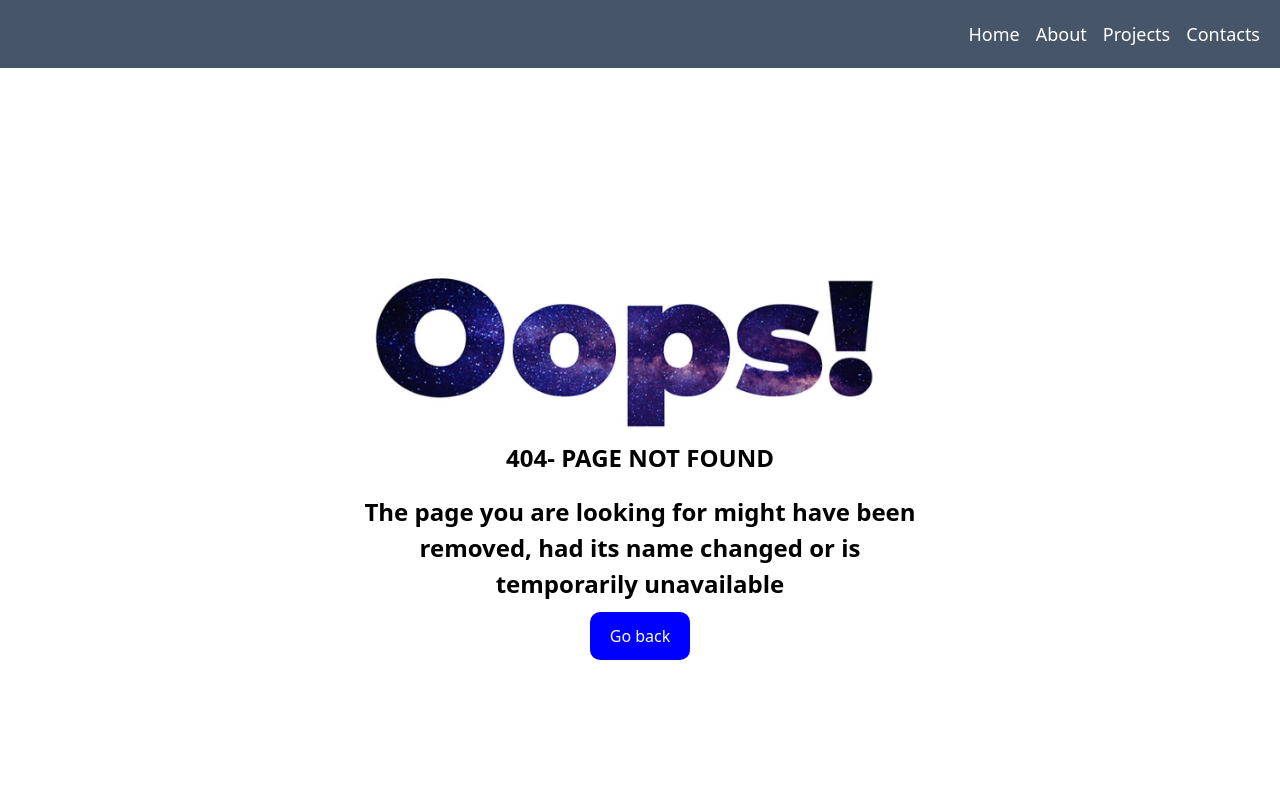
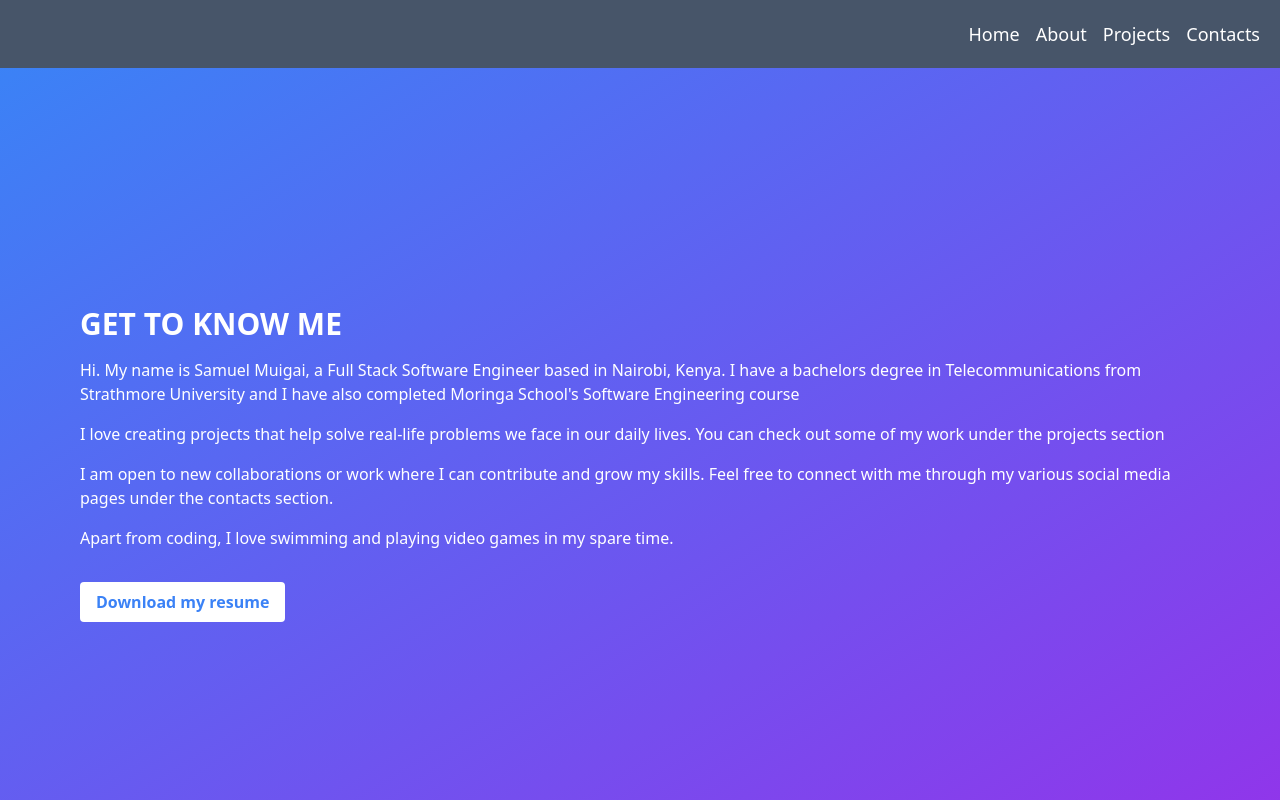
Before and after one commit to Ndungu-Muigai/new-portfolio, a React (Create React App) app: page /about in a window 1280 px wide. Shown: the top 800 px of the page. Built offline with nearby package versions, Linux system fonts and the light colour scheme.

Commit message:
Created and styled the about me section

```diff
--- a/src/App.css
+++ b/src/App.css
@@ -6,7 +6,11 @@ a
 {
   @apply text-lg md:text-xl;
 }
-h1
+h2
 {
   @apply font-bold uppercase text-lg md:text-2xl
 }
+h1
+{
+  @apply font-bold uppercase text-lg md:text-4xl text-center
+}
--- a/src/App.js
+++ b/src/App.js
@@ -8,19 +8,19 @@ import Navbar from './Components/Navbar';
 import Projects from './Pages/Projects';
 import Home from './Pages/Home';
 import ErrorPage from './Components/404 Page';
+import About from './Pages/About';
 
 function App() {
   return (
     <>
       <Navbar />
       <div className="mt-16 min-h-fit flex flex-col">
-        <div className="flex-grow">
-          <Routes>
-            <Route exact path='/' element={<Home/>}></Route>
-            <Route path='/projects' element={<Projects/>}></Route>
-            <Route exact path='*' element={<ErrorPage/>}></Route>
-          </Routes>
-        </div>
+        <Routes>
+          <Route exact path='/' element={<Home/>}></Route>
+          <Route exact path='/about' element={<About/>}></Route>
+          <Route path='/projects' element={<Projects/>}></Route>
+          <Route exact path='*' element={<ErrorPage/>}></Route>
+        </Routes>
       </div>
       <Footer />
     </>
--- a/src/Components/Footer.js
+++ b/src/Components/Footer.js
@@ -13,14 +13,14 @@ const Footer = () => {
         <footer className="flex flex-col items-center bg-white border-t-2">
             <div className="grid grid-cols-1 md:grid-cols-2 gap-2 w-full max-w-4xl mx-auto p-3">
                 <div className="flex flex-col mx-2 md:mx-4 space-y-2">
-                    <h1 className="text-lg">Quick links</h1>
+                    <h2 className="text-lg">Quick links</h2>
                     <Link to={"/"}>Home</Link>
                     <Link to={"/about"}>About</Link>
                     <Link to={"/projects"}>Projects</Link>
                     <Link to={"/contacts"}>Contacts</Link>
                 </div>
                 <div className="flex flex-col mx-2 md:mx-4 space-y-2">
-                    <h1 className="text-lg">Find me on social media</h1>
+                    <h2 className="text-lg">Find me on social media</h2>
                     <div className="flex flex-wrap mt-2 space-x-3 md:space-x-4">
                         <Link className="icon" to={"https://www.github.com/ndungu-muigai"} target="_blank" title="GitHub"><FaGithub /></Link>
                         <Link className="icon" to={"https://www.linkedin.com/in/samuel-muigai-560355224/"} target="_blank" title="LinkedIn"><FaLinkedinIn /></Link>
--- a/src/Pages/About.js
+++ b/src/Pages/About.js
@@ -1,10 +1,28 @@
 const About = () =>
 {
+    const openPdfInNewWindow = () =>
+    {
+        window.open(require("../assets/CV/Curriculum Vitae.pdf"));
+    }
+
     return (
-        <>
-            <h1>About Me</h1>
-        </>
-     );
-}
+        <div className="h-screen flex flex-col justify-center items-start bg-gradient-to-br from-blue-500 to-purple-600 px-20">
+            <h1 className="text-white text-3xl font-bold mb-4">Get to know me</h1>
+            <p className="text-white mb-4">
+                Hi. My name is Samuel Muigai, a Full Stack Software Engineer based in Nairobi, Kenya. I have a bachelors degree in Telecommunications from Strathmore University and I have also completed Moringa School's Software Engineering course
+            </p>
+            <p className="text-white mb-4">
+                I love creating projects that help solve real-life problems we face in our daily lives. You can check out some of my work under the projects section
+            </p>
+            <p className="text-white mb-4">
+                I am open to new collaborations or work where I can contribute and grow my skills. Feel free to connect with me through my various social media pages under the contacts section.
+            </p>
+            <p className="text-white mb-8">
+                Apart from coding, I love swimming and playing video games in my spare time.
+            </p>
+            <button className="bg-white text-blue-500 font-bold py-2 px-4 rounded hover:bg-blue-600 hover:text-white transform transition duration-300 ease-in-out" onClick={openPdfInNewWindow}>Download my resume</button>
+        </div>
+    );
+};
 
 export default About;
--- a/src/Pages/Home.js
+++ b/src/Pages/Home.js
@@ -6,7 +6,7 @@ import Logo from '../assets/Images/Logo.png';
 const Home = () => {
     return (
         <div className="flex justify-center items-center h-screen bg-gradient-to-br from-blue-500 to-purple-600">
-            <div className="text-center text-white w-1/2 mr-8"> {/* Added margin-right */}
+            <div className="text-center text-white w-1/2 mr-8">
                 <h1 className="text-3xl md:text-4xl font-bold mb-4">Hello there</h1>
                 <p className="text-lg md:text-xl mb-4">My name is Samuel Muigai</p>
                 <p className="text-lg md:text-xl mb-8">
```
Also changed, not shown: 1 other file (tests, documents, lock files or other folders).
